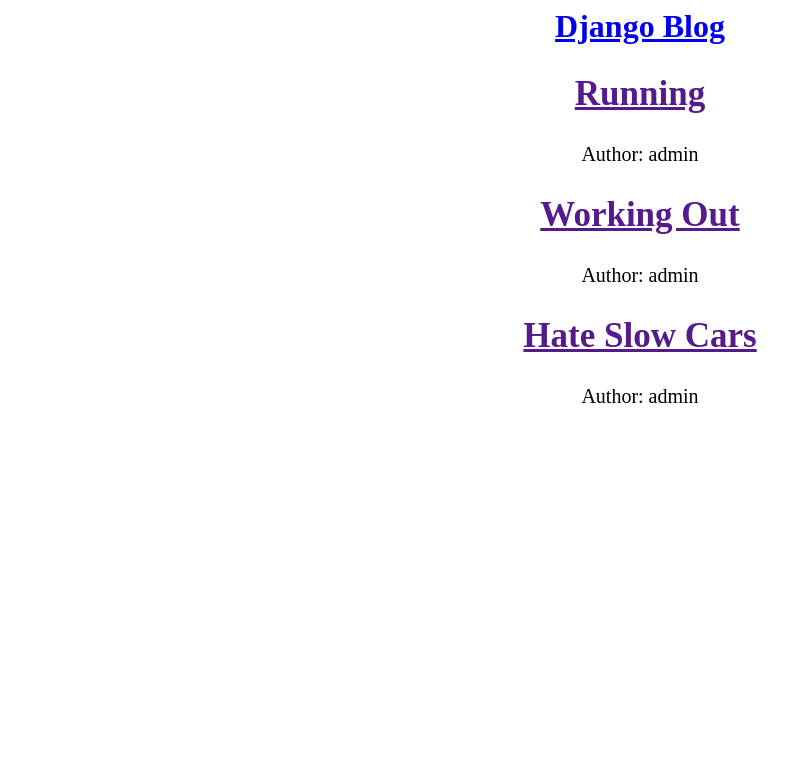
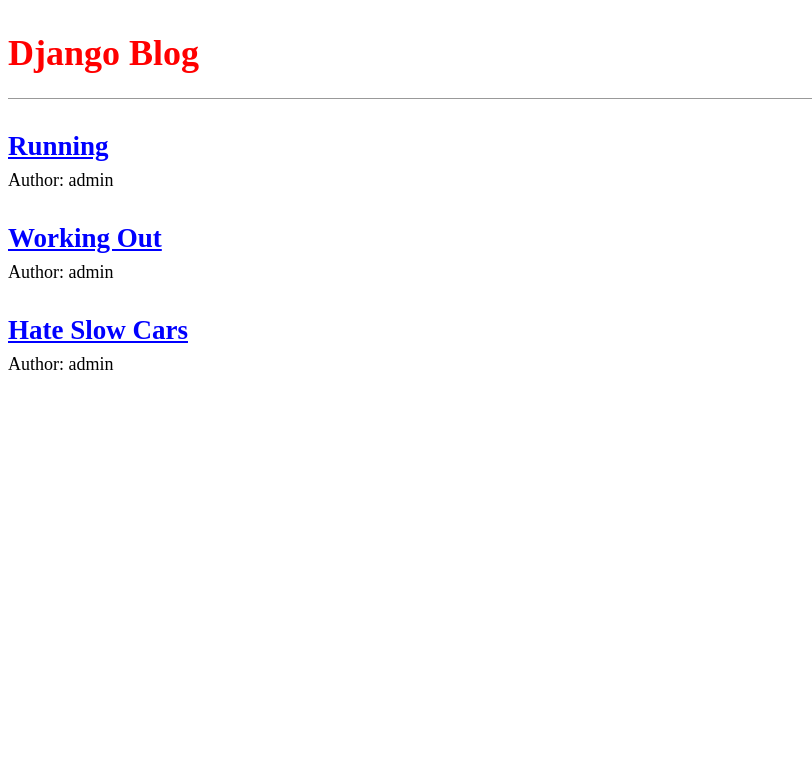
Before and after one commit to Amandecoe/Django_Projects, a Django app: page / in a window 1280 px wide. Shown: the top 779 px of the page, without its empty margins (0-812 px from the left). Run offline with Django 5.2, Linux system fonts and the light colour scheme; data comes from the database, SQL or seed files in the repository.

Commit message:
css added

```diff
--- /dev/null
+++ b/blog/static/css/base.css
@@ -0,0 +1,39 @@
+body{
+    font-family: futura;
+    font-size: 18px;
+}
+header{
+    border-bottom : 1px solid #999;
+    margin-bottom: 2rem;
+    display: flex;
+}
+header h1 a{
+    color:red;
+    text-decoration: none;
+}
+h1{
+    text-align: center;
+}
+.nav-left{
+    margin-right: auto;
+}
+.nav-right{
+    display:flex;
+}
+.post-entry{
+    margin-bottom: 2rem;
+}
+.post-entry h2{
+    margin: 0.5rem 0;
+}
+.post-entry h2 a:visited{
+  color:blue;
+  text-decoration: none;
+}
+.post-entry p{
+    margin:0;
+    font-weight: 400;
+}
+.post-entry h2 a:hover{
+    color:red;
+}
--- a/blog/templates/base.html
+++ b/blog/templates/base.html
@@ -1,13 +1,10 @@
+{% load static %}
 <html>
     <head>
         <title>Django Blog</title>
+        <link rel ="stylesheet" href = "{% static 'css/base.css' %}">
     </head>
     <body>
-        <style>
-            h1{
-                text-align: center;
-            }
-        </style>
         <header>
             <h1><a href = "{% url 'home'%}">Django Blog</a></h1>
         </header>
--- a/blog/templates/home.html
+++ b/blog/templates/home.html
@@ -2,16 +2,6 @@
 
 {% block content %}
 {% for post in posts %}
-<style>
-    h2{
-        text-align: center;
-        font-size: 35px;
-    }
-    p{
-        text-align: center;
-        font-size: 20px;
-    }
-</style>
 <div class="post-entry">
     <h2><a href = "">{{post.title}}</a></h2>
     <p><a>Author: {{post.author}}</a>
```
